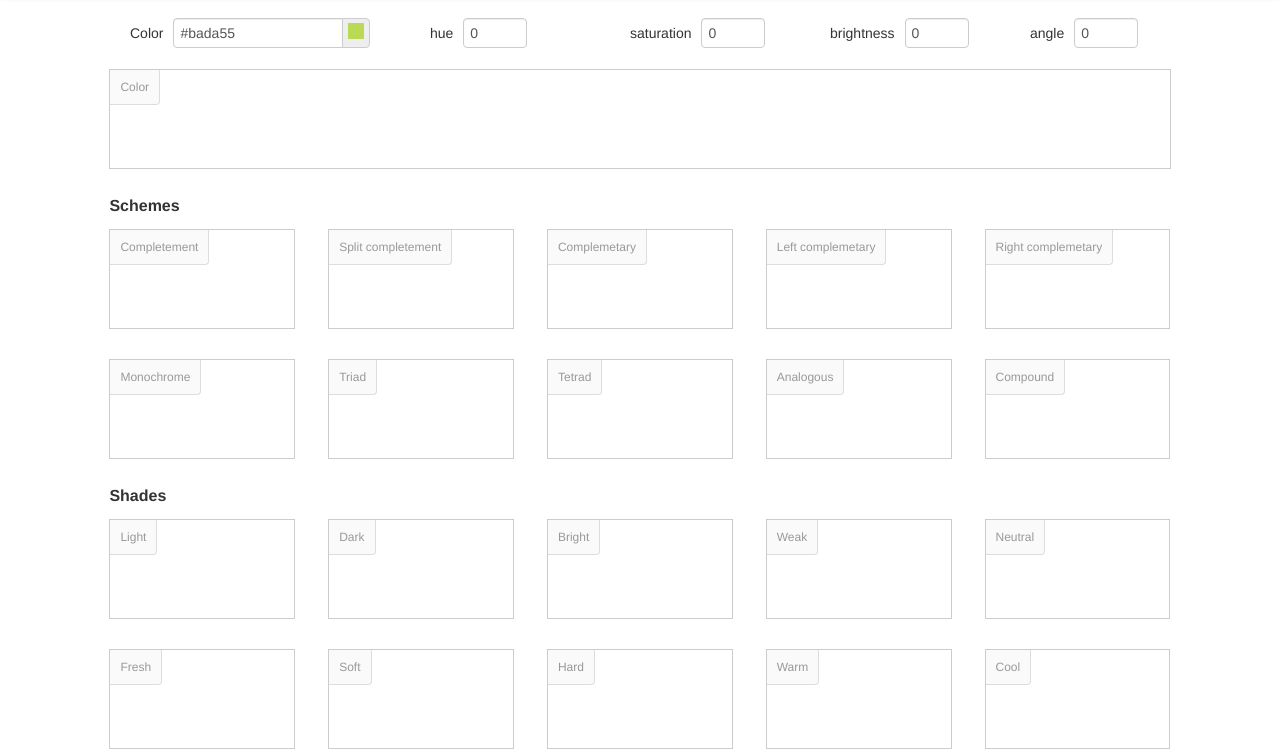
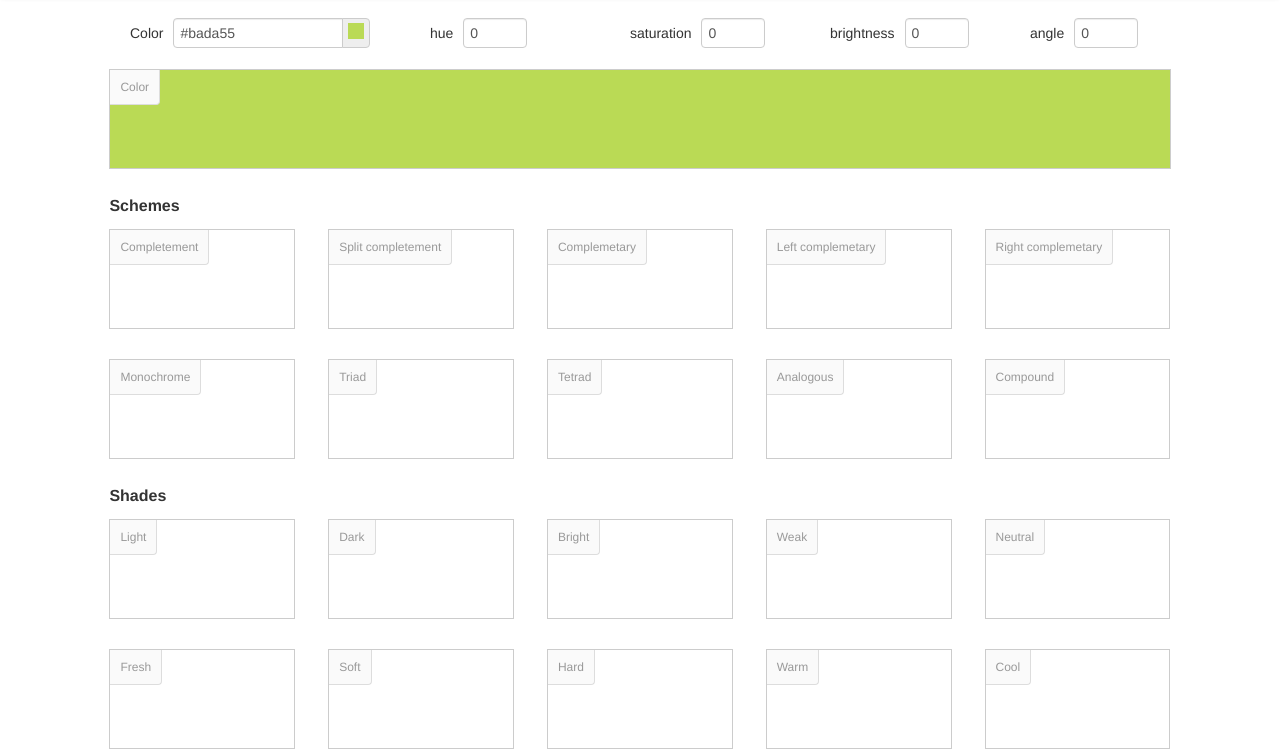
Before and after one commit to ahsx/klr, a plain HTML site: page index.html in a window 1280 px wide. Shown: the part 44-800 px from the top of the page. Drawn offline with nearby package versions, Linux system fonts and the light colour scheme; a script that the page names is missing.

Commit message:
Correct import

```diff
--- a/index.html
+++ b/index.html
@@ -304,7 +304,7 @@
 		<script src="./static/libs/vendors/bootstrap-colorpicker.js" type="text/javascript"></script>
 		<script src="./static/libs/vendors/bootstrap-slider.js" type="text/javascript"></script>
 
-		<script type="text/javascript" src="./libs/klrtook.js"></script>
+		<script type="text/javascript" src="./libs/klrtool.js"></script>
 		<script type="text/javascript" src="./libs/klr.js"></script>
 		<script type="text/javascript" src="./libs/klrlist.js"></script>
 		<script type="text/javascript" src="./static/libs/Swatch.js"></script>
```
